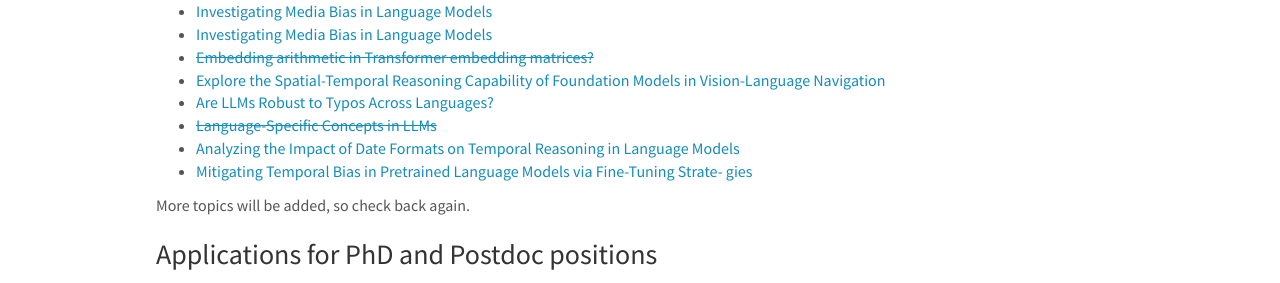
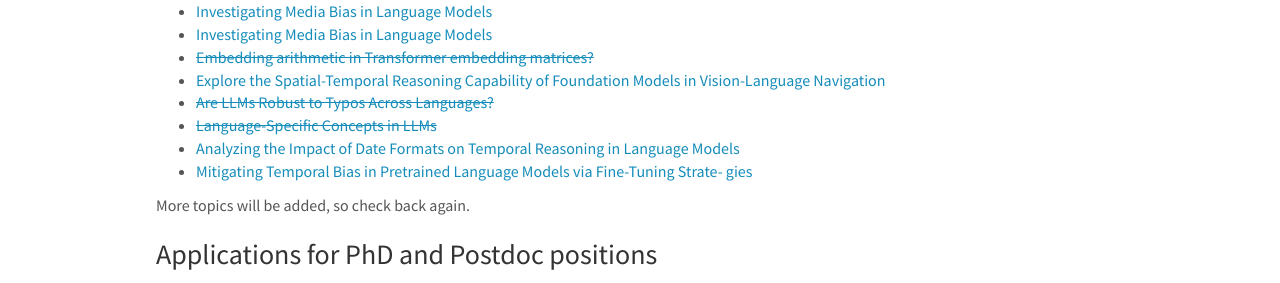
Before and after one commit to cisnlp/cisnlp.github.io, a Jekyll site: the page built from _pages/openings.md, in a window 1280 px wide and 900 px high, scrolled down 669 px. Shown: the part 158-441 px from the top of the window. Built offline with Jekyll 4.4.1, drawn with Linux system fonts in a browser that asks for light colours; nearby versions of some CDN libraries; comment, search, counter and statistics services are not loaded.

```diff
--- a/_pages/openings.md
+++ b/_pages/openings.md
@@ -41,7 +41,7 @@ Presently we have open BSc/MSc thesis positions in the following areas. Kindly a
 - [Investigating Media Bias in Language Models]({{ site.baseurl }}/thesis_proposals/2025/Molly-2025-Project-2.pdf)
 - [~~Embedding arithmetic in Transformer embedding matrices?~~]({{ site.baseurl }}/thesis_proposals/2025/Sebastian-2025-Project-1.pdf)
 - [Explore the Spatial-Temporal Reasoning Capability of Foundation Models in Vision-Language Navigation]({{ site.baseurl }}/thesis_proposals/2025/Shengqiang-2025-Project-1.pdf)
-- [Are LLMs Robust to Typos Across Languages?]({{ site.baseurl }}/thesis_proposals/2025/Yihong-2025-Project-1.pdf)
+- [~~Are LLMs Robust to Typos Across Languages?~~]({{ site.baseurl }}/thesis_proposals/2025/Yihong-2025-Project-1.pdf)
 - [~~Language-Specific Concepts in LLMs~~]({{ site.baseurl }}/thesis_proposals/2025/Yihong-2025-Project-2.pdf)
 - [Analyzing the Impact of Date Formats on Temporal Reasoning in Language Models]({{ site.baseurl }}/thesis_proposals/2025/Zeinab-2025-Project-1.pdf)
 - [Mitigating Temporal Bias in Pretrained Language Models via Fine-Tuning Strate- gies]({{ site.baseurl }}/thesis_proposals/2025/Zeinab-2025-Project-2.pdf)
```
